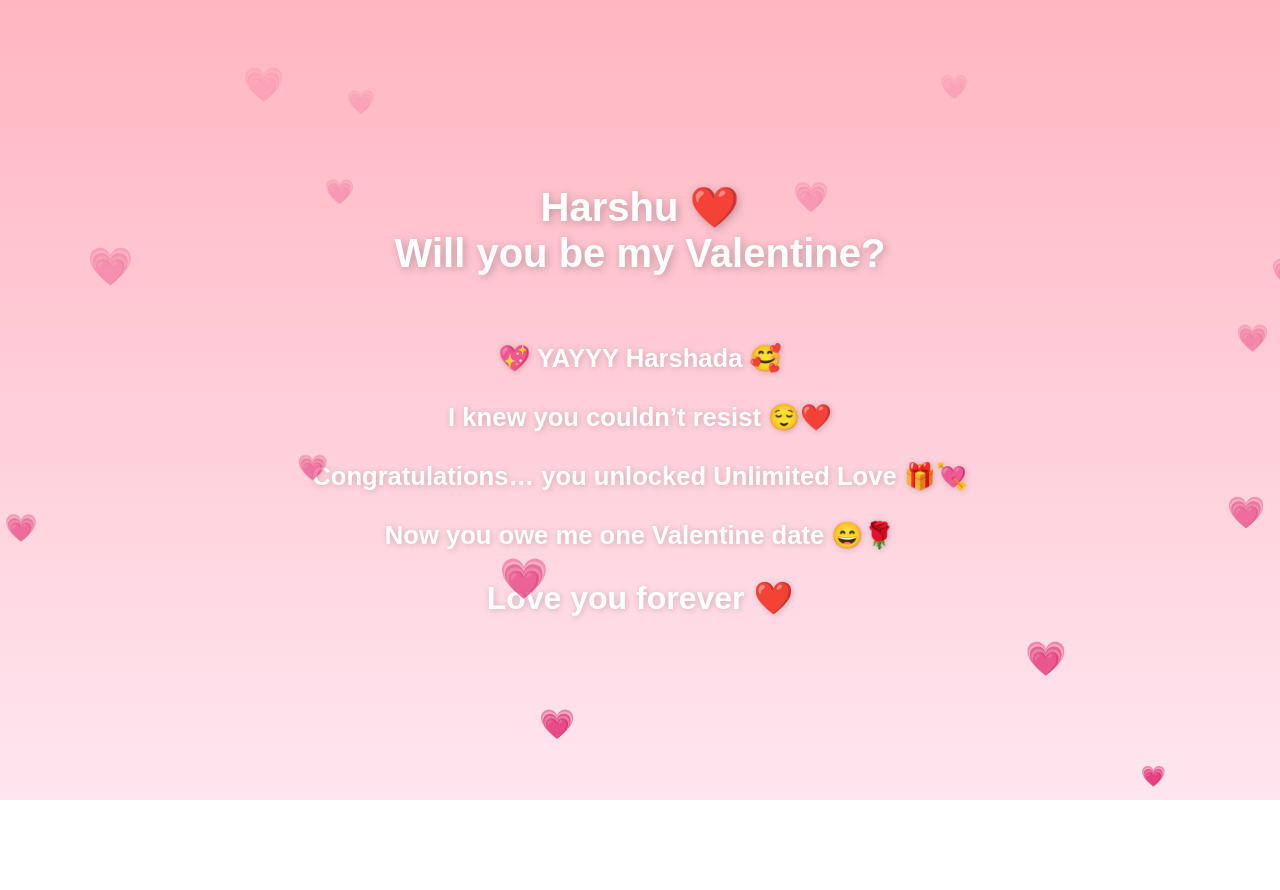
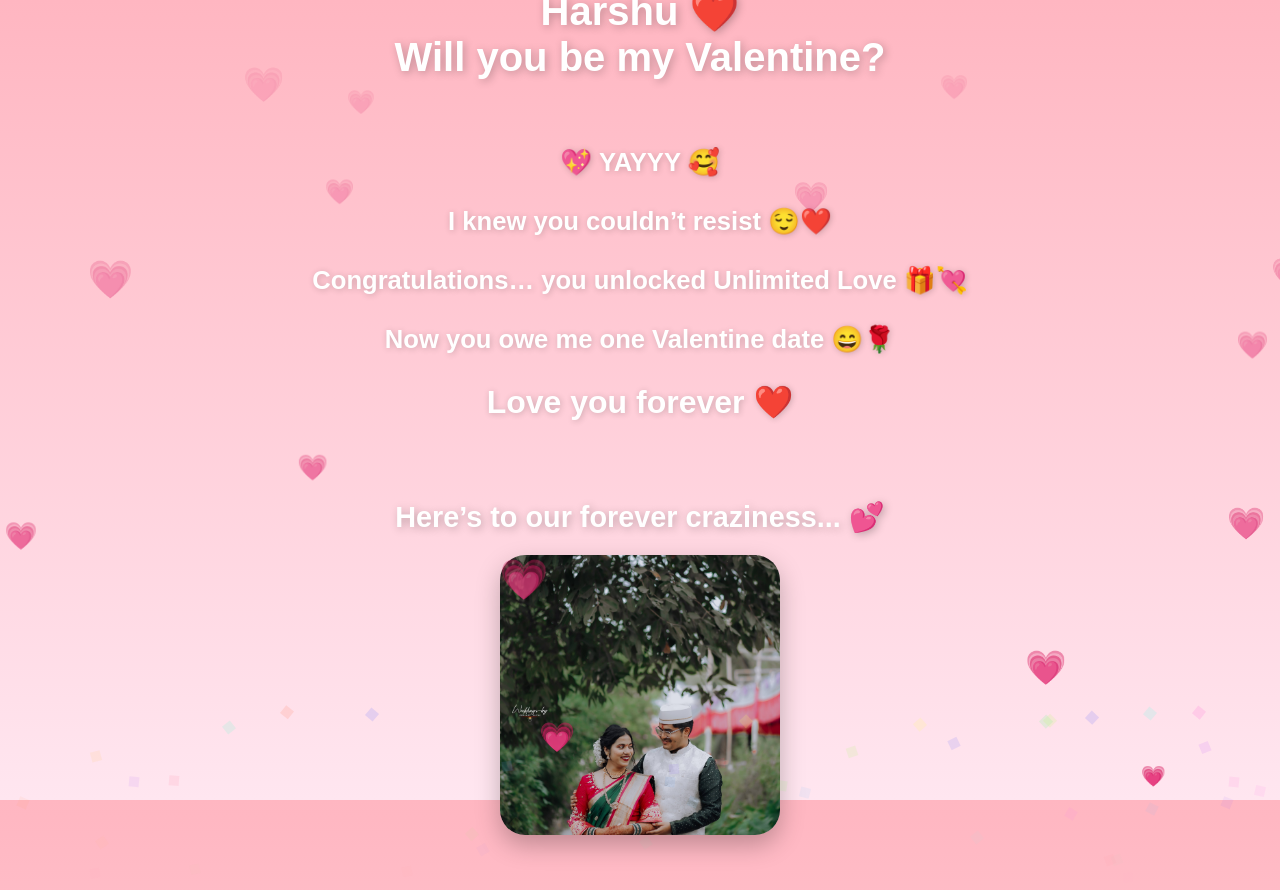
Before and after one commit to abhay-mhatre/valentines, a plain HTML site: page index.html in a window 1280 px wide. Both pictures are taken after a click on the button "Yes". Shown: the top 890 px of the page. Before the commit the page ends 800 px from the top, so only its background shows below. Drawn offline with Linux system fonts and the light colour scheme.

Commit message:
final version

```diff
--- a/index.html
+++ b/index.html
@@ -3,7 +3,7 @@
 <head>
   <meta charset="UTF-8" />
   <meta name="viewport" content="width=device-width, initial-scale=1.0" />
-  <title>Valentine for Harshada ❤️</title>
+  <title>Valentine for Harshu ❤️</title>
 
   <style>
     body {
@@ -16,21 +16,21 @@
       font-family: Arial, sans-serif;
       background: linear-gradient(to bottom, #ffb6c1, #ffe6f0);
       overflow: hidden;
+      text-align: center;
     }
 
     h1 {
       font-size: 2.5rem;
       color: white;
       text-shadow: 2px 2px 8px rgba(0,0,0,0.25);
-      text-align: center;
       padding: 0 20px;
     }
 
     .buttons {
       margin-top: 30px;
       position: relative;
-      width: 320px;
-      height: 220px;
+      width: 340px;
+      height: 230px;
     }
 
     button {
@@ -46,17 +46,19 @@
     #yesBtn {
       background: #ff2e63;
       color: white;
-      left: 60px;
+      left: 70px;
       top: 90px;
       box-shadow: 0 8px 20px rgba(0,0,0,0.2);
+      z-index: 2;
     }
 
     #noBtn {
       background: white;
       color: black;
-      left: 190px;
+      left: 200px;
       top: 90px;
       box-shadow: 0 8px 20px rgba(0,0,0,0.15);
+      z-index: 3;
     }
 
     #message {
@@ -65,11 +67,50 @@
       color: white;
       font-weight: bold;
       text-shadow: 1px 1px 6px rgba(0,0,0,0.2);
-      text-align: center;
       padding: 0 20px;
+      max-width: 700px;
     }
 
-    /* 💕 Floating Hearts */
+    /* Slideshow */
+    #slideshow {
+      margin-top: 30px;
+      display: none;
+    }
+
+    #slideTitle {
+      font-size: 1.8rem;
+      color: white;
+      margin-bottom: 15px;
+      text-shadow: 2px 2px 8px rgba(0,0,0,0.25);
+      font-weight: bold;
+      min-height: 40px;
+    }
+
+    #slideshow img {
+      width: 280px;
+      height: 280px;
+      object-fit: cover;
+      border-radius: 25px;
+      box-shadow: 0 10px 25px rgba(0,0,0,0.25);
+      animation: fade 1s ease;
+    }
+
+    @keyframes fade {
+      from { opacity: 0; }
+      to   { opacity: 1; }
+    }
+
+    /* Ending Text */
+    #finalText {
+      margin-top: 20px;
+      font-size: 2rem;
+      font-weight: bold;
+      color: white;
+      text-shadow: 2px 2px 10px rgba(0,0,0,0.25);
+      display: none;
+    }
+
+    /* Floating Hearts */
     .heart {
       position: absolute;
       bottom: -20px;
@@ -79,12 +120,23 @@
     }
 
     @keyframes floatUp {
-      0% {
-        transform: translateY(0);
-        opacity: 1;
+      0% { transform: translateY(0); opacity: 1; }
+      100% { transform: translateY(-110vh); opacity: 0; }
     }
-      100% {
-        transform: translateY(-110vh);
+
+    /* Confetti Pieces */
+    .confetti {
+      position: absolute;
+      width: 10px;
+      height: 10px;
+      top: 0;
+      opacity: 0.9;
+      animation: fall 2.5s linear forwards;
+    }
+
+    @keyframes fall {
+      to {
+        transform: translateY(110vh) rotate(720deg);
         opacity: 0;
       }
     }
@@ -101,109 +153,145 @@
   </div>
 
   <p id="message"></p>
-  <!-- FOURTH TRY -->
+
+  <!-- Slideshow -->
+  <div id="slideshow">
+    <h2 id="slideTitle"></h2>
+    <img id="slideImg" src="" alt="Memories ❤️">
+  </div>
+
+  <!-- Final Ending -->
+  <div id="finalText">Happy Valentine’s Day Bubu ❤️🌹</div>
+
   <script>
     const yesBtn = document.getElementById("yesBtn");
     const noBtn = document.getElementById("noBtn");
     const message = document.getElementById("message");
     const buttonBox = document.querySelector(".buttons");
 
+    const slideshow = document.getElementById("slideshow");
+    const slideImg = document.getElementById("slideImg");
+    const slideTitle = document.getElementById("slideTitle");
+    const finalText = document.getElementById("finalText");
+
     let yesSize = 1;
     let noMoves = 0;
 
-    // 🎵 Background Music
-    const music = new Audio(
-      "https://www.bensound.com/bensound-music/bensound-romantic.mp3"
-    );
+    /* 🎵 Music */
+    const music = new Audio("assets/music/love.mp3");
     music.loop = true;
 
-    // Start music only after interaction
-    function startMusic() {
-      music.play().catch(() => {});
-      document.removeEventListener("click", startMusic);
+    /* 📸 Photos */
+    const photos = [
+      "assets/photos/pic1.jpg",
+      "assets/photos/pic2.jpg",
+      "assets/photos/pic3.jpg",
+      "assets/photos/pic4.jpg",
+      "assets/photos/pic5.jpg",
+      "assets/photos/pic6.jpg",
+      "assets/photos/pic7.jpg",
+      "assets/photos/pic8.jpg"
+    ];
+
+    let currentSlide = 0;
+
+    /* ✨ Typing Animation */
+    function typeText(element, text, speed = 70) {
+      element.innerHTML = "";
+      let i = 0;
+
+      function typing() {
+        if (i < text.length) {
+          element.innerHTML += text.charAt(i);
+          i++;
+          setTimeout(typing, speed);
         }
-    document.addEventListener("click", startMusic);
+      }
+      typing();
+    }
 
-    // ✅ YES click → Romantic + Funny Ending
+    /* 🎉 Confetti Burst */
+    function launchConfetti() {
+      for (let i = 0; i < 80; i++) {
+        const confetti = document.createElement("div");
+        confetti.classList.add("confetti");
+
+        confetti.style.left = Math.random() * 100 + "vw";
+        confetti.style.background = `hsl(${Math.random() * 360}, 100%, 70%)`;
+        confetti.style.animationDuration = Math.random() * 1.5 + 2 + "s";
+
+        document.body.appendChild(confetti);
+
+        setTimeout(() => confetti.remove(), 3000);
+      }
+    }
+
+    /* Slideshow Start */
+    function startSlideshow() {
+      slideshow.style.display = "block";
+      slideImg.src = photos[currentSlide];
+
+      setInterval(() => {
+        currentSlide = (currentSlide + 1) % photos.length;
+        slideImg.src = photos[currentSlide];
+      }, 2500);
+
+      /* Show final ending after a few seconds */
+      setTimeout(() => {
+        finalText.style.display = "block";
+      }, 6000);
+    }
+
+    /* YES Click */
     yesBtn.addEventListener("click", () => {
       buttonBox.style.display = "none";
 
+      music.play().catch(() => {});
+
       message.innerHTML = `
-        💖 YAYYY Harshada 🥰 <br><br>
+        💖 YAYYY  🥰 <br><br>
         I knew you couldn’t resist 😌❤️<br><br>
         Congratulations… you unlocked <b>Unlimited Love</b> 🎁💘<br><br>
         Now you owe me one Valentine date 😄🌹<br><br>
         <span style="font-size:2rem;">Love you forever ❤️</span>
       `;
+
+      launchConfetti();
+
+      typeText(slideTitle, "Here’s to our forever craziness... 💕");
+
+      startSlideshow();
     });
 
-    // Helper function: overlap check
-    function isOverlapping(rect1, rect2) {
-      return !(
-        rect1.right < rect2.left ||
-        rect1.left > rect2.right ||
-        rect1.bottom < rect2.top ||
-        rect1.top > rect2.bottom
-      );
-    }
-
-    // ✅ NO hover → moves away + fades out gradually
+    /* NO Hover */
     noBtn.addEventListener("mouseover", () => {
       noMoves++;
 
-  // Fade logic: after 4 moves, start disappearing
       if (noMoves >= 4) {
-    let fadeFactor = 1 - (noMoves - 4) / 6; // 4→1, 10→0
-    fadeFactor = Math.max(fadeFactor, 0);
-    noBtn.style.opacity = fadeFactor;
+        let fade = 1 - (noMoves - 4) / 6;
+        fade = Math.max(fade, 0);
+        noBtn.style.opacity = fade;
       }
 
-  // Fully gone by 10 moves
       if (noMoves >= 10) {
         noBtn.style.display = "none";
         return;
       }
 
-  // Limit YES growth so it doesn't become infinite
       if (yesSize < 3) {
         yesSize += 0.2;
         yesBtn.style.transform = `scale(${yesSize})`;
       }
 
-  // Move NO button safely
       const boxRect = buttonBox.getBoundingClientRect();
-  const yesRect = yesBtn.getBoundingClientRect();
+      let newX = Math.random() * (boxRect.width - noBtn.offsetWidth);
+      let newY = Math.random() * (boxRect.height - noBtn.offsetHeight);
 
-  let newX, newY;
-  let futureRect;
-  let attempts = 0;
-
-  do {
-    newX = Math.random() * (boxRect.width - noBtn.offsetWidth);
-    newY = Math.random() * (boxRect.height - noBtn.offsetHeight);
-
-    // Define futureRect OUTSIDE properly
-    futureRect = {
-      left: boxRect.left + newX,
-      top: boxRect.top + newY,
-      right: boxRect.left + newX + noBtn.offsetWidth,
-      bottom: boxRect.top + newY + noBtn.offsetHeight
-    };
-
-    attempts++;
-
-    // Escape hatch if too many tries
-    if (attempts > 30) break;
-
-  } while (isOverlapping(futureRect, yesRect));
-
-  // Apply movement
       noBtn.style.left = newX + "px";
       noBtn.style.top = newY + "px";
     });
 
-
-    // 💕 Floating hearts generator
+    /* Floating Hearts */
     function createHeart() {
       const heart = document.createElement("div");
       heart.classList.add("heart");
@@ -221,218 +309,5 @@
     setInterval(createHeart, 400);
   </script>
 
-
-
-
-
-  <!-- THIRD TRY -->
-  <!-- <script>
-    const yesBtn = document.getElementById("yesBtn");
-    const noBtn = document.getElementById("noBtn");
-    const message = document.getElementById("message");
-    const buttonBox = document.querySelector(".buttons");
-
-    let yesSize = 1;
-
-    // ✅ Romantic + Funny Ending Screen
-    yesBtn.addEventListener("click", () => {
-      document.body.innerHTML = `
-        <div style="
-          text-align:center;
-          color:white;
-          font-family:Arial;
-          padding:40px;
-        ">
-          <h1 style="font-size:3rem;">YAYYY Harshada 💖🥰</h1>
-
-          <p style="font-size:1.8rem; margin-top:20px;">
-            I knew you couldn’t resist 😌❤️
-          </p>
-
-          <p style="font-size:1.5rem; margin-top:15px;">
-            Congratulations... you have officially unlocked
-            <b>Unlimited Love</b> 🎁💘
-          </p>
-
-          <p style="font-size:1.4rem; margin-top:25px;">
-            Now you owe me one Valentine date 😄🌹
-          </p>
-
-          <h2 style="margin-top:40px;">Love you forever ❤️</h2>
-        </div>
-      `;
-    });
-
-    // ✅ NO button runs away without ever touching YES
-    noBtn.addEventListener("mouseover", () => {
-      const boxRect = buttonBox.getBoundingClientRect();
-      const yesRect = yesBtn.getBoundingClientRect();
-
-      let newX, newY;
-      let safe = false;
-
-      while (!safe) {
-        // Random position inside button box
-        newX = Math.random() * (boxRect.width - noBtn.offsetWidth);
-        newY = Math.random() * (boxRect.height - noBtn.offsetHeight);
-
-        // Predict new No button area
-        const noFutureRect = {
-          left: boxRect.left + newX,
-          top: boxRect.top + newY,
-          right: boxRect.left + newX + noBtn.offsetWidth,
-          bottom: boxRect.top + newY + noBtn.offsetHeight
-        };
-
-        // Check overlap with YES button
-        const overlap =
-          noFutureRect.left < yesRect.right &&
-          noFutureRect.right > yesRect.left &&
-          noFutureRect.top < yesRect.bottom &&
-          noFutureRect.bottom > yesRect.top;
-
-        if (!overlap) safe = true;
-      }
-
-      // Move NO button safely
-      noBtn.style.left = newX + "px";
-      noBtn.style.top = newY + "px";
-
-      // Grow YES button
-      yesSize += 0.25;
-      yesBtn.style.transform = `scale(${yesSize})`;
-    });
-
-    // 💕 Floating hearts generator
-    function createHeart() {
-      const heart = document.createElement("div");
-      heart.classList.add("heart");
-      heart.innerHTML = "💗";
-
-      heart.style.left = Math.random() * 100 + "vw";
-      heart.style.fontSize = Math.random() * 20 + 20 + "px";
-      heart.style.animationDuration = Math.random() * 3 + 4 + "s";
-
-      document.body.appendChild(heart);
-
-      setTimeout(() => heart.remove(), 6000);
-    }
-
-    setInterval(createHeart, 400);
-  </script> -->
-
-  <!-- THIRD TRY -->
-
-  <!-- SECOND TRY -->
-  <!-- <script>
-    const yesBtn = document.getElementById("yesBtn");
-    const noBtn = document.getElementById("noBtn");
-    const message = document.getElementById("message");
-    const buttonBox = document.querySelector(".buttons");
-
-    let yesSize = 1;
-
-    // ✅ YES click → hide buttons + show message clearly
-    yesBtn.addEventListener("click", () => {
-      message.innerHTML =
-        "YAYYYY 💖🥰<br>Harshada, you just made me the happiest person ❤️";
-
-      // Hide buttons after Yes
-      buttonBox.style.display = "none";
-    });
-
-    // Helper: get distance between two points
-    function distance(x1, y1, x2, y2) {
-      return Math.sqrt((x1 - x2) ** 2 + (y1 - y2) ** 2);
-    }
-
-    // ✅ NO hover → runs away but avoids YES
-    noBtn.addEventListener("mouseover", () => {
-      let randomX, randomY;
-
-      // Get Yes button position
-      const yesRect = yesBtn.getBoundingClientRect();
-
-      do {
-        randomX = Math.floor(Math.random() * 220);
-        randomY = Math.floor(Math.random() * 160);
-
-        // Distance check so it doesn't land too close
-      } while (distance(randomX, randomY, 60, 90) < 80);
-
-      noBtn.style.left = randomX + "px";
-      noBtn.style.top = randomY + "px";
-
-      // Grow YES button
-      yesSize += 0.25;
-      yesBtn.style.transform = `scale(${yesSize})`;
-    });
-
-    // 💕 Floating hearts generator
-    function createHeart() {
-      const heart = document.createElement("div");
-      heart.classList.add("heart");
-      heart.innerHTML = "💗";
-
-      heart.style.left = Math.random() * 100 + "vw";
-      heart.style.fontSize = Math.random() * 20 + 20 + "px";
-      heart.style.animationDuration = Math.random() * 3 + 4 + "s";
-
-      document.body.appendChild(heart);
-
-      setTimeout(() => {
-        heart.remove();
-      }, 6000);
-    }
-
-    setInterval(createHeart, 400);
-  </script> -->
-
-  <!-- FIRST TRY -->
-  <!-- <script>
-    const yesBtn = document.getElementById("yesBtn");
-    const noBtn = document.getElementById("noBtn");
-    const message = document.getElementById("message");
-
-    let yesSize = 1;
-
-    // YES click
-    yesBtn.addEventListener("click", () => {
-      message.innerHTML =
-        "YAYYYY 💖🥰<br>Harshada, you just made me the happiest person ❤️";
-    });
-
-    // NO hover → runs away + YES grows
-    noBtn.addEventListener("mouseover", () => {
-      const randomX = Math.floor(Math.random() * 220);
-      const randomY = Math.floor(Math.random() * 160);
-
-      noBtn.style.left = randomX + "px";
-      noBtn.style.top = randomY + "px";
-
-      yesSize += 0.25;
-      yesBtn.style.transform = `scale(${yesSize})`;
-    });
-
-    // 💕 Floating hearts generator
-    function createHeart() {
-      const heart = document.createElement("div");
-      heart.classList.add("heart");
-      heart.innerHTML = "💗";
-
-      heart.style.left = Math.random() * 100 + "vw";
-      heart.style.fontSize = Math.random() * 20 + 20 + "px";
-      heart.style.animationDuration = Math.random() * 3 + 4 + "s";
-
-      document.body.appendChild(heart);
-
-      setTimeout(() => {
-        heart.remove();
-      }, 6000);
-    }
-
-    setInterval(createHeart, 400);
-  </script> -->
-
 </body>
 </html>
```
Lines whose indentation alone changed are shown as unchanged.
